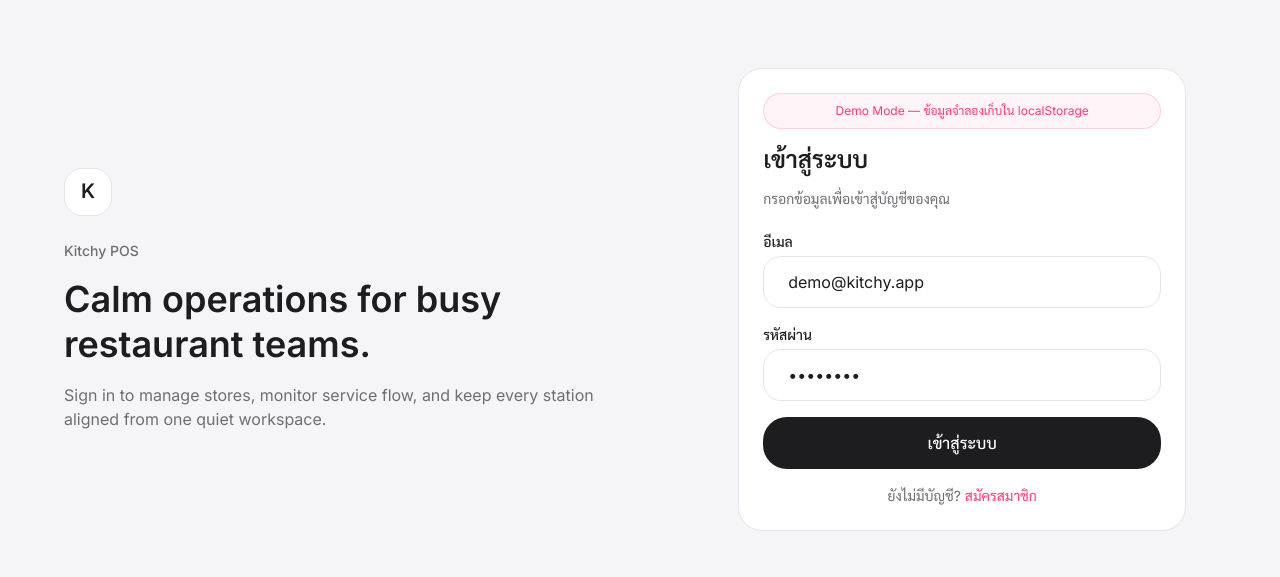
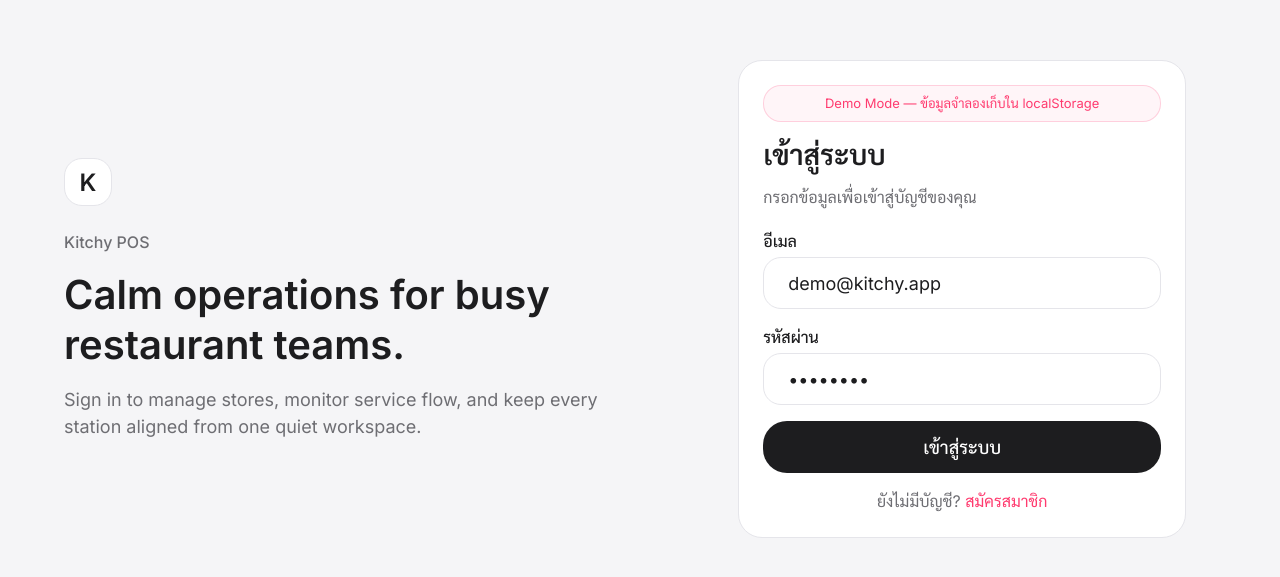
Before and after one commit to jarangit/kitchy-frontend, a React (Vite) app: page /login in a window 1280 px wide. Shown: the part 109-686 px from the top of the page. Built offline with nearby package versions, Linux system fonts and the light colour scheme.

Commit message:
refactor: update typography styles for improved readability across components

```diff
--- a/src/app/tokens/primitives.css
+++ b/src/app/tokens/primitives.css
@@ -54,15 +54,15 @@
   --font-mono: ui-monospace, "JetBrains Mono", monospace;
 
   /* Font size scale */
-  --size-xs:   12px;
-  --size-sm:   14px;
-  --size-base: 16px;
-  --size-lg:   18px;
-  --size-xl:   20px;
-  --size-2xl:  24px;
-  --size-3xl:  30px;
-  --size-4xl:  36px;
-  --size-5xl:  48px;
+  --size-xs:   13px;
+  --size-sm:   16px;
+  --size-base: 18px;
+  --size-lg:   20px;
+  --size-xl:   24px;
+  --size-2xl:  28px;
+  --size-3xl:  32px;
+  --size-4xl:  40px;
+  --size-5xl:  52px;
 
   /* Font weight scale */
   --weight-regular:  400;
--- a/src/features/kds/components/kds-order-card.tsx
+++ b/src/features/kds/components/kds-order-card.tsx
@@ -83,7 +83,7 @@ const KdsOrderCard = ({
             </span>
           )}
           {card.note && (
-            <p className="mt-1 text-body-sm leading-5 text-text-tertiary">
+            <p className="mt-1 text-body leading-6 text-text-tertiary">
               {t("kds.card.note", { note: card.note })}
             </p>
           )}
@@ -106,12 +106,12 @@ const KdsOrderCard = ({
           </p>
         </div>
         {orderInfoParts.length > 0 && (
-          <p className="mt-0.5 text-label text-text-secondary">
+          <p className="mt-1 text-body-sm text-text-secondary">
             {orderInfoParts.join(" ")}
           </p>
         )}
         {card.orderType === "DELIVERY" && card.deliveryOrderNumber && (
-          <p className="mt-1 font-mono text-label font-semibold text-accent-text tabular-nums">
+          <p className="mt-1 font-mono text-body-sm font-semibold text-accent-text tabular-nums">
             {t("kds.card.deliveryOrderNumber", {
               orderNumber: card.deliveryOrderNumber,
             })}
--- a/src/features/kds/components/ready-to-serve-notifier.tsx
+++ b/src/features/kds/components/ready-to-serve-notifier.tsx
@@ -117,7 +117,7 @@ export function ReadyToServeNotifier() {
                   </span>
                   <h2 className="text-heading text-text-primary">{t("serve.drawer.title")}</h2>
                 </div>
-                <p className="text-body-sm text-text-secondary">
+                <p className="text-body text-text-secondary">
                   {t("serve.drawer.subtitle", { count: String(visibleItems.length) })}
                 </p>
               </div>
@@ -134,7 +134,7 @@ export function ReadyToServeNotifier() {
             {visibleItems.length === 0 ? (
               <div className="rounded-card border border-card-border bg-card-bg p-card-padding text-center">
                 <p className="text-title text-text-primary">{t("serve.empty.title")}</p>
-                <p className="mt-1 text-body-sm text-text-secondary">{t("serve.empty.body")}</p>
+                <p className="mt-1 text-body text-text-secondary">{t("serve.empty.body")}</p>
               </div>
             ) : (
               <div className="space-y-3">
@@ -146,7 +146,7 @@ export function ReadyToServeNotifier() {
                     <div className="mb-3 flex items-start justify-between gap-3">
                       <div>
                         <p className="text-title text-text-primary">{getItemContext(item)}</p>
-                        <p className="text-body-sm text-text-secondary">
+                        <p className="text-body text-text-secondary">
                           {t("serve.item.meta", {
                             order: item.orderNumber,
                             station: item.stationName,
@@ -164,7 +164,7 @@ export function ReadyToServeNotifier() {
                         {item.productName} x{item.quantity}
                       </p>
                       {item.note && (
-                        <p className="mt-1 text-caption text-text-secondary">{item.note}</p>
+                        <p className="mt-1 text-body-sm text-text-secondary">{item.note}</p>
                       )}
                     </div>
                     <div className="mt-4 flex gap-2">
--- a/src/features/pos/components/cart-area.tsx
+++ b/src/features/pos/components/cart-area.tsx
@@ -294,7 +294,7 @@ const CartArea = ({
                     <LuKeyboard className="h-5 w-5 shrink-0 text-text-tertiary" />
                   </button>
                 )}
-                <p className="mt-2 text-caption leading-5 text-text-tertiary">
+                <p className="mt-2 text-body-sm leading-6 text-text-tertiary">
                   {t("pos.cart.deliveryOrderNumberHelp")}
                 </p>
                 {isDeliveryKeypadOpen && (
--- a/src/features/pos/components/cart-item.tsx
+++ b/src/features/pos/components/cart-item.tsx
@@ -23,14 +23,14 @@ const CartItem = ({ item, onUpdateQuantity, onRemove, onEditNote }: Props) => {
         >
           {item.name}
         </p>
-        <p className="shrink-0 text-label font-[var(--weight-medium)] tabular-nums text-text-secondary">
+        <p className="shrink-0 text-body-sm font-[var(--weight-medium)] tabular-nums text-text-secondary">
           ฿{(item.price * item.quantity).toFixed(2)}
         </p>
       </div>
 
       {item.note ? (
         <p
-          className="mt-1 line-clamp-1 text-caption text-text-tertiary"
+          className="mt-1 line-clamp-1 text-body-sm text-text-tertiary"
           title={item.note}
         >
           {item.note}
--- a/src/features/pos/components/order-summary.tsx
+++ b/src/features/pos/components/order-summary.tsx
@@ -25,7 +25,7 @@ const OrderSummary = ({ items, subtotal }: Props) => {
                 {item.name} x{item.quantity}
               </span>
               {item.note && (
-                <p className="mt-1 text-body-sm leading-6 text-text-tertiary">
+                <p className="mt-1 text-body leading-6 text-text-tertiary">
                   {t("pos.receipt.note", { note: item.note })}
                 </p>
               )}
--- a/src/features/pos/components/product-grid.tsx
+++ b/src/features/pos/components/product-grid.tsx
@@ -71,7 +71,7 @@ const ProductGrid = ({ products, onAddToCart, quantityByProductId }: Props) => {
             )}
           >
             {isSelected && (
-              <span className="absolute right-2 top-2 inline-flex min-h-6 min-w-6 items-center justify-center rounded-full bg-accent px-1.5 text-caption font-semibold text-on-accent tabular-nums">
+              <span className="absolute right-2 top-2 inline-flex min-h-7 min-w-7 items-center justify-center rounded-full bg-accent px-2 text-label font-semibold text-on-accent tabular-nums">
                 {quantity}
               </span>
             )}
```
